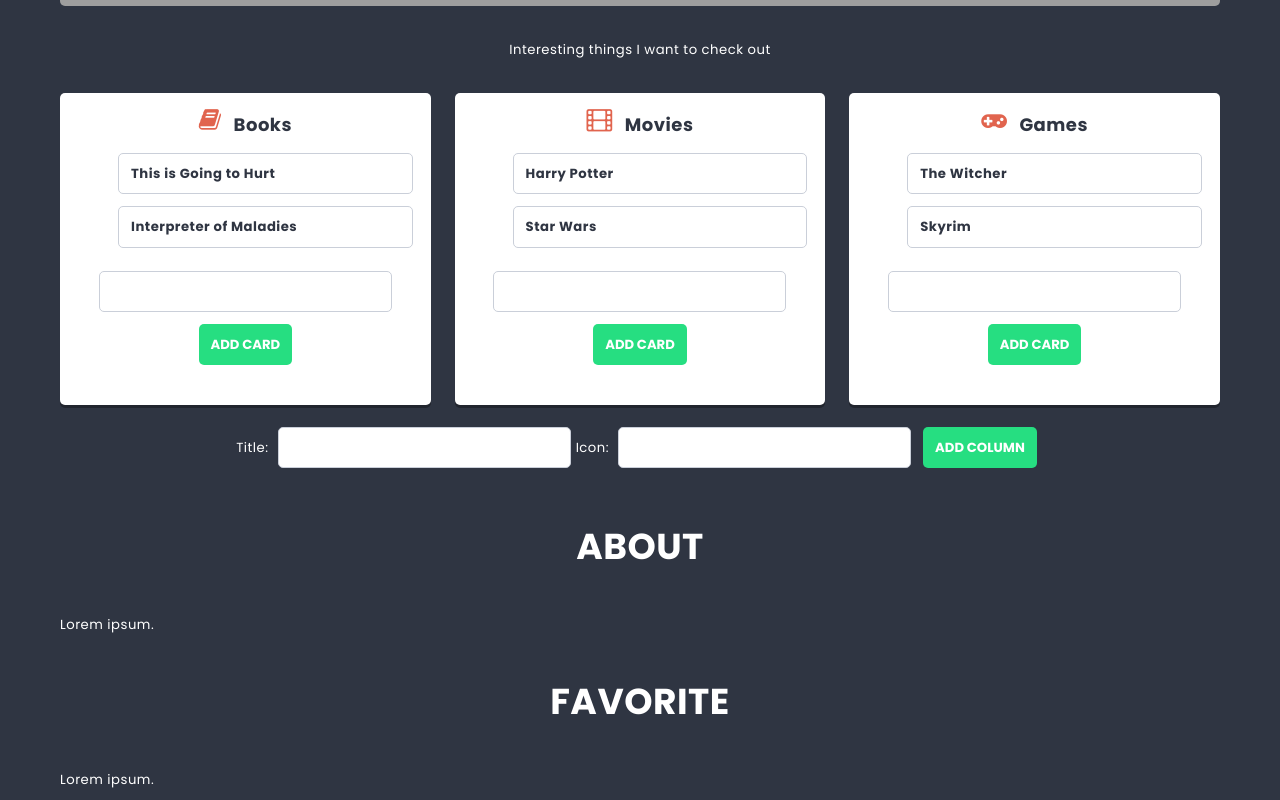
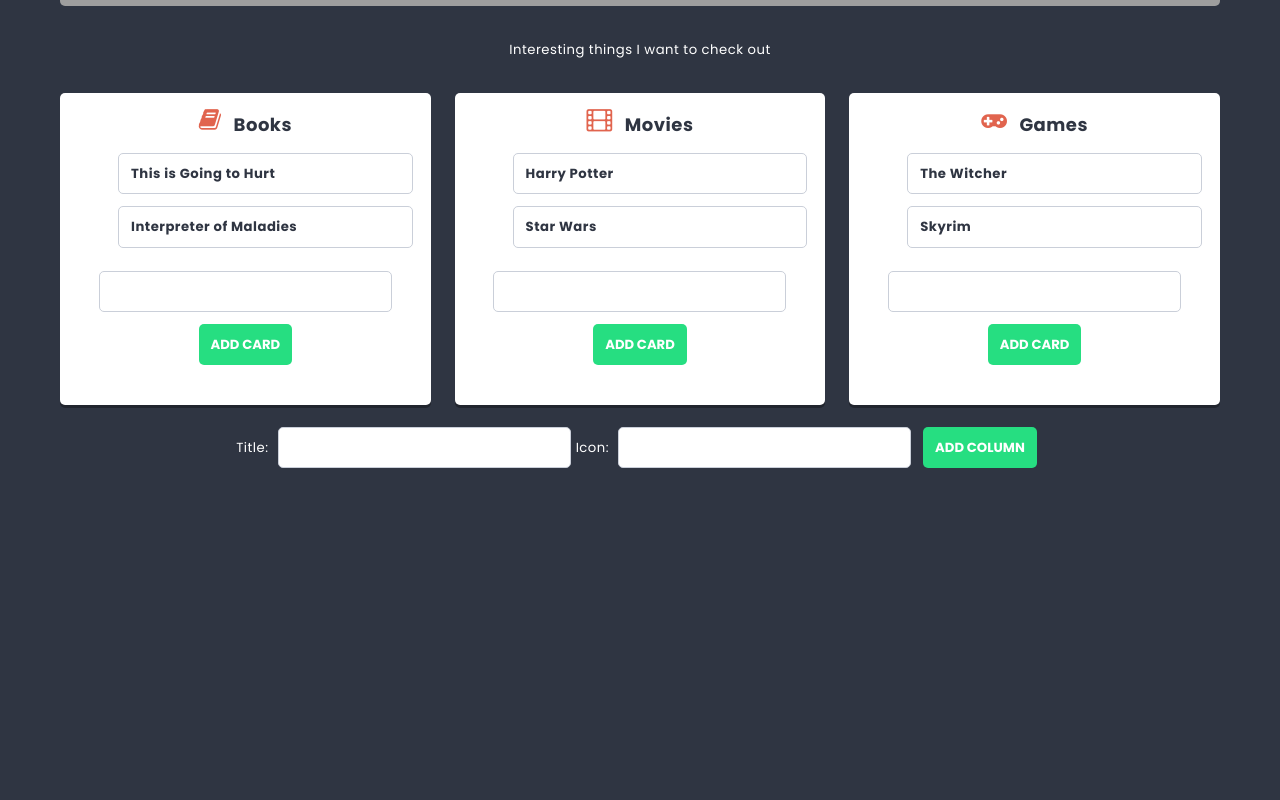
Before and after one commit to kondzio3002/project-react, a React (Create React App) app: page / in a window 1280 px wide. Shown: the part 476-1276 px from the top of the page. After the commit the page ends 966 px from the top, so only its background shows below. Built offline with nearby package versions, Linux system fonts and the light colour scheme; grey boxes are pictures that could not be loaded.

Commit message:
Add Routes/Route and NotFound

```diff
--- a/src/App.js
+++ b/src/App.js
@@ -3,14 +3,19 @@
 import NavBar from './components/NavBar/NavBar';
 import Favorite from './components/Favorite/Favorite';
 import About from './components/About/About';
+import NotFound from './components/NotFound/NotFound';
+import { Routes, Route } from 'react-router-dom';
 
 const App = () => (
   <main>
     <NavBar />
     <Container>
-      <Home />
-      <About />
-      <Favorite />
+      <Routes>
+        <Route path="/" element={<Home />} />
+        <Route path="/about" element={<About />} />
+        <Route path="/favorite" element={<Favorite />} />
+        <Route path="*" element={<NotFound />} />
+      </Routes>
     </Container>
   </main>
 );
--- /dev/null
+++ b/src/components/NotFound/NotFound.js
@@ -0,0 +1,11 @@
+import PageTitle from '../PageTitle/PageTitle';
+
+const NotFound = () => {
+  return (
+    <div>
+      <PageTitle>404 not found</PageTitle>
+    </div>
+  )
+}
+
+export default NotFound;
--- a/src/index.js
+++ b/src/index.js
@@ -6,12 +6,15 @@
 import './styles/normalize.scss';
 import './styles/global.scss';
 import 'font-awesome/css/font-awesome.min.css';
+import { BrowserRouter } from 'react-router-dom';
 
 ReactDOM.render(
   <React.StrictMode>
-    <Provider store={store}>
-      <App />
-    </Provider>
+    <BrowserRouter>
+      <Provider store={store}>
+        <App />
+      </Provider>
+    </BrowserRouter>
   </React.StrictMode>,
   document.querySelector('#root')
 );
```
Also changed, not shown: src/components/NotFound/NotFound.module.scss (added).
